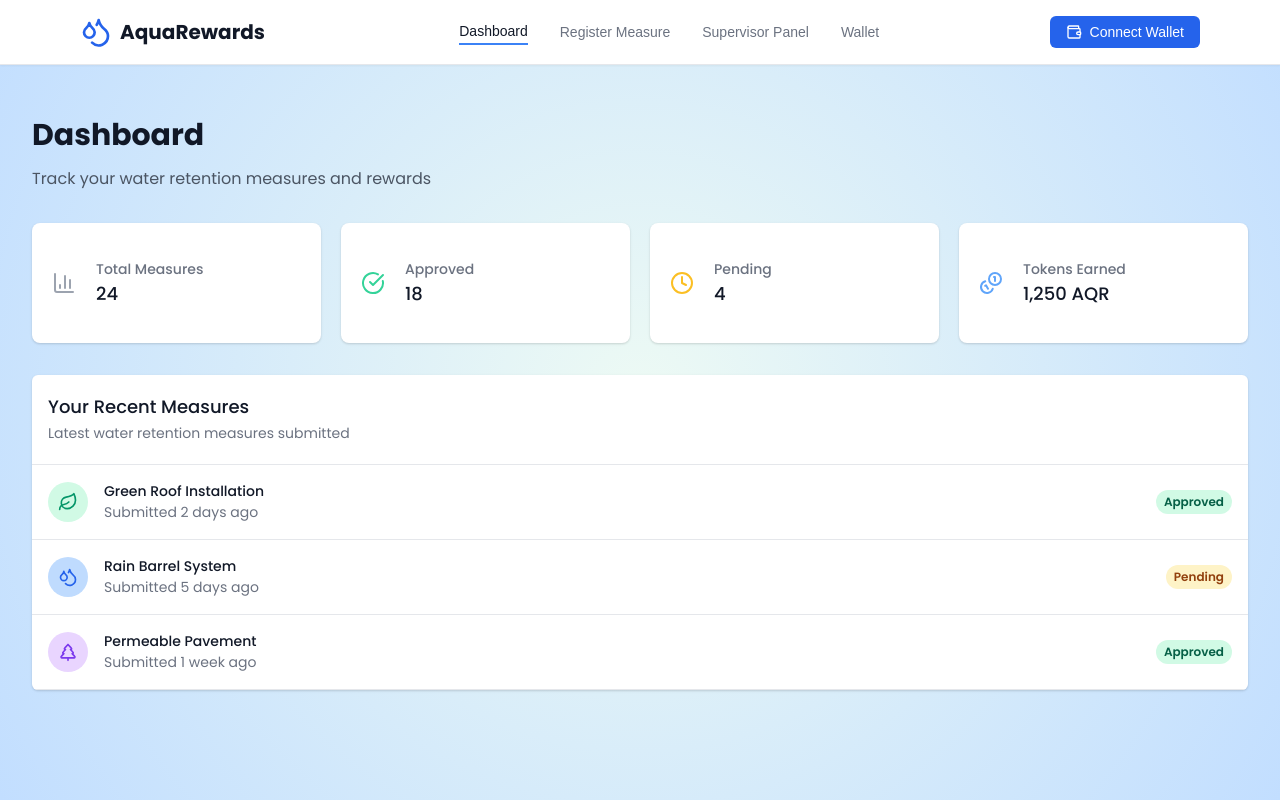
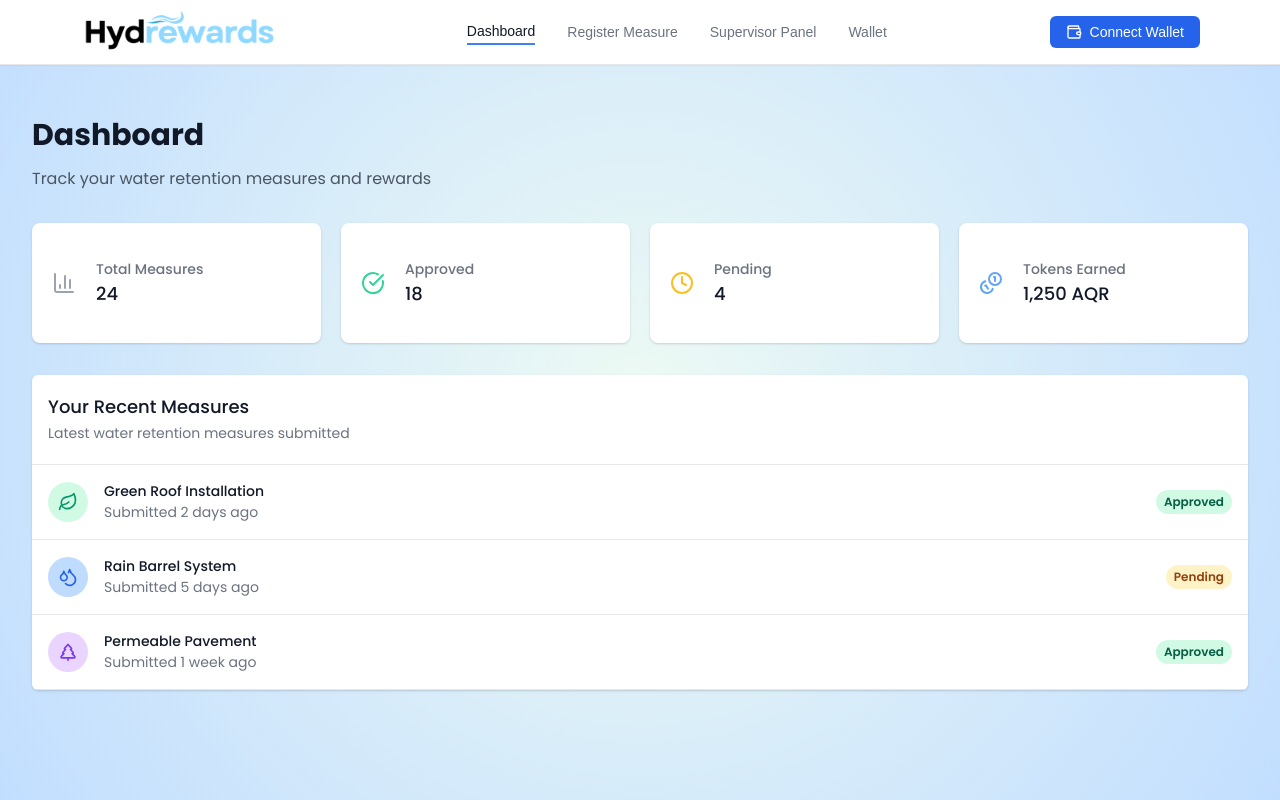
Before and after one commit to wyceee/waternet, a Vue app in the folder frontend/: page / in a window 1280 px wide. Built offline with nearby package versions, Linux system fonts and the light colour scheme.

Commit message:
Update index.html title and replace logo in Navbar.vue

```diff
--- a/frontend/index.html
+++ b/frontend/index.html
@@ -2,9 +2,9 @@
 <html lang="">
 <head>
     <meta charset="UTF-8">
-    <link rel="icon" href="/favicon.ico">
+    <link rel="icon" href="/src/assets/logo.png">
     <meta name="viewport" content="width=device-width, initial-scale=1.0">
-    <title>Vite App</title>
+    <title>Hydrewards</title>
 </head>
 <body>
 <div id="app"></div>
--- a/frontend/src/components/Navbar.vue
+++ b/frontend/src/components/Navbar.vue
@@ -3,8 +3,7 @@
     <div class="container">
       <div class="nav-content">
         <div class="brand">
-          <Droplets class="logo" />
-          <span class="brand-text">AquaRewards</span>
+          <img src="@/assets/navbarlogo.png" alt="Logo" class="logo" />
         </div>
         <div class="nav-links">
           <button
@@ -80,8 +79,8 @@ import { Droplets, Wallet } from 'lucide-vue-next';
 }
 
 .logo {
-  height: 32px;
-  width: 32px;
+  height: 200px;
+  width: 200px;
   color: #2563eb; /* blue-600 */
 }
 
```
Also changed, not shown: frontend/src/assets/logo.png (added), frontend/src/assets/navbarlogo.png (added). Lines whose indentation alone changed are shown as unchanged.
